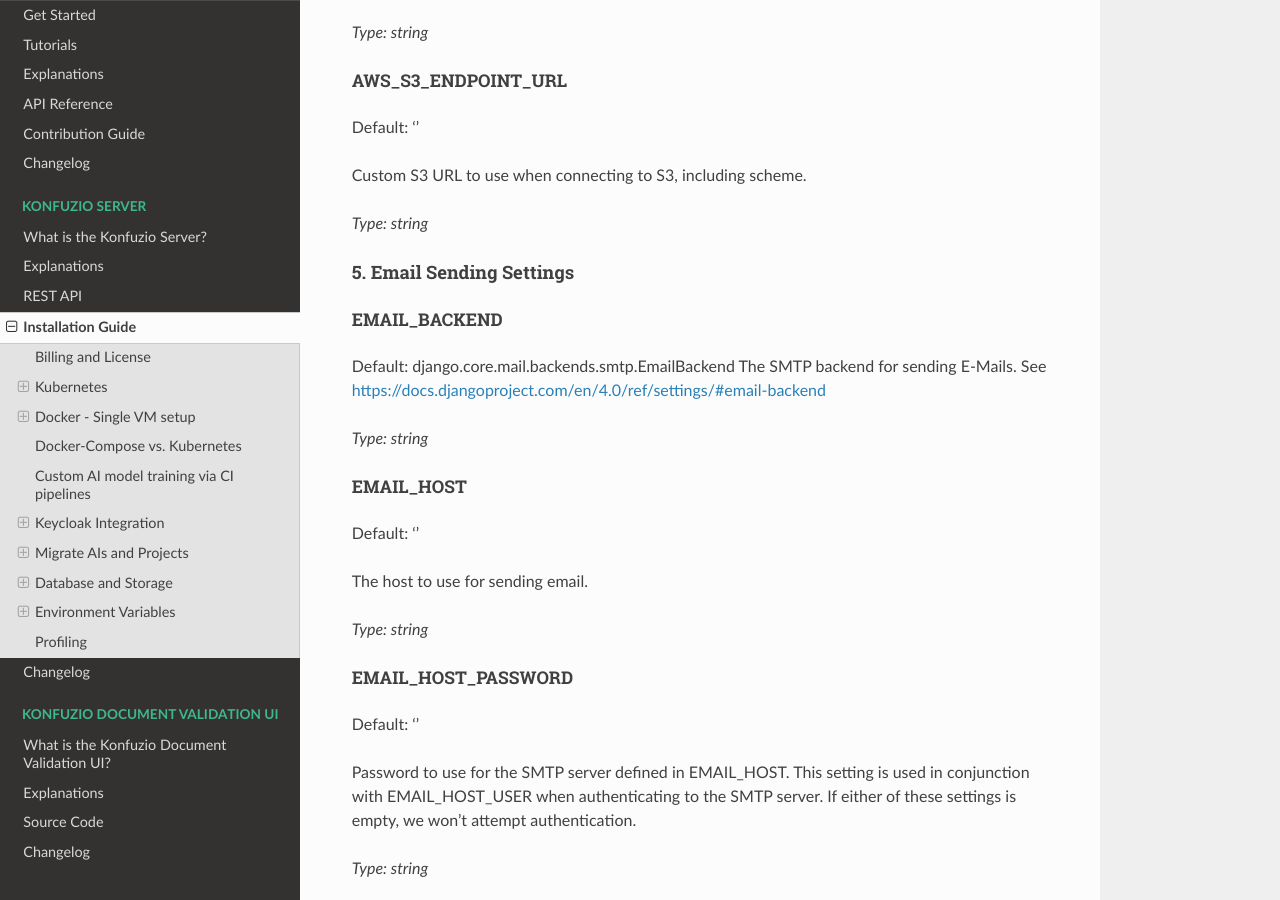
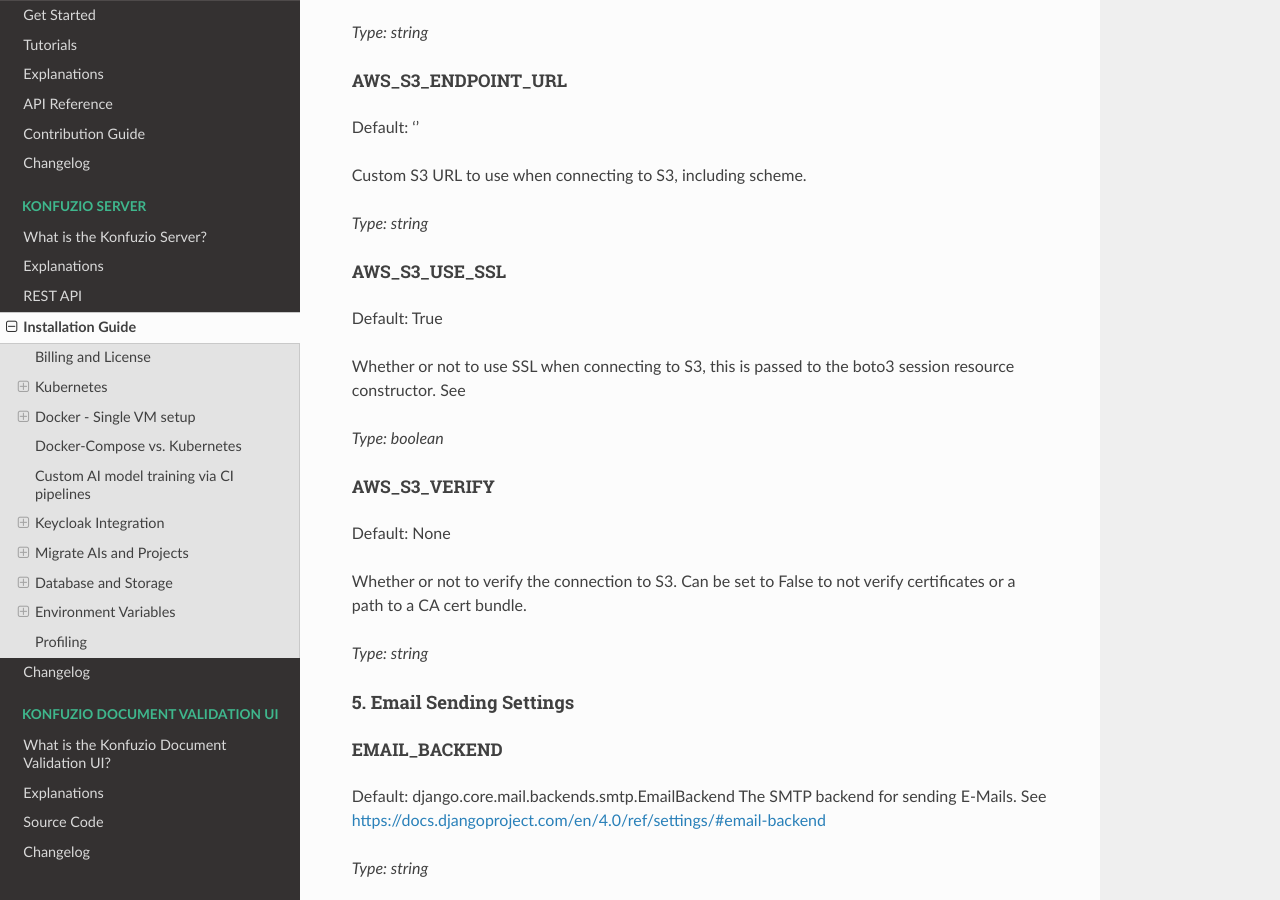
Before and after one commit to konfuzio-ai/konfuzio-sdk, a Sphinx documentation site: the page built from docs/web/on_premises.md, in a window 1280 px wide and 900 px high, scrolled down 26537 px. Built offline with Sphinx 7.4.7 and the Read the Docs theme 2.0.0, drawn with Linux system fonts in a browser that asks for light colours; pages that are not in the unit, such as notebooks, are missing from menus; a script that is not in the unit is left out.

Commit message:
Update on_premises.md

```diff
--- a/docs/web/on_premises.md
+++ b/docs/web/on_premises.md
@@ -1001,6 +1001,21 @@
 Default: ''
 
 Custom S3 URL to use when connecting to S3, including scheme.
+
+_Type: string_
+
+##### AWS_S3_USE_SSL
+Default: True
+
+Whether or not to use SSL when connecting to S3, this is passed to the boto3 session resource constructor.
+See
+
+_Type: boolean_
+
+##### AWS_S3_VERIFY
+Default: None
+
+Whether or not to verify the connection to S3. Can be set to False to not verify certificates or a path to a CA cert bundle.
 
 _Type: string_
 
```
